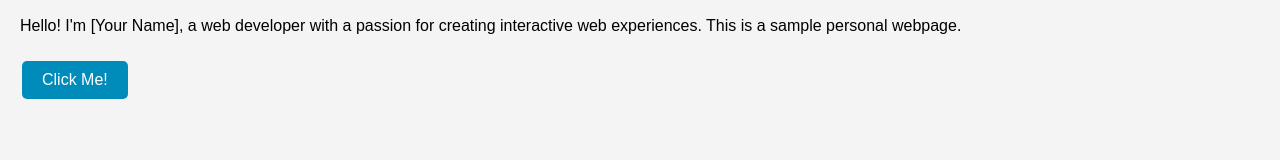
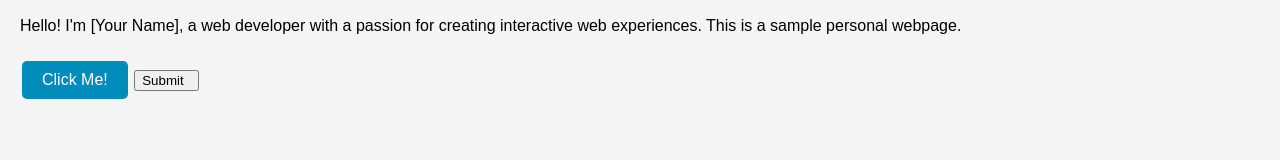
Before and after one commit to senurafdo/forTestingWorld, a plain HTML site: page index.html in a window 1280 px wide. Shown: the part 229-389 px from the top of the page. Drawn offline with Linux system fonts and the light colour scheme.

Commit message:
Update index.html

```diff
--- a/index.html
+++ b/index.html
@@ -68,6 +68,12 @@
     <h2>About Me</h2>
     <p>Hello! I'm [Your Name], a web developer with a passion for creating interactive web experiences. This is a sample personal webpage.</p>
     <button class="button" onclick="displayGreeting()">Click Me!</button>
+    <button type="button"
+        onclick="alert('Like has been saved!');">
+        Submit
+    </button>
+    <button style="display: none">Submit</button>
+
     <p id="greeting"></p>
   </section>
 
```
